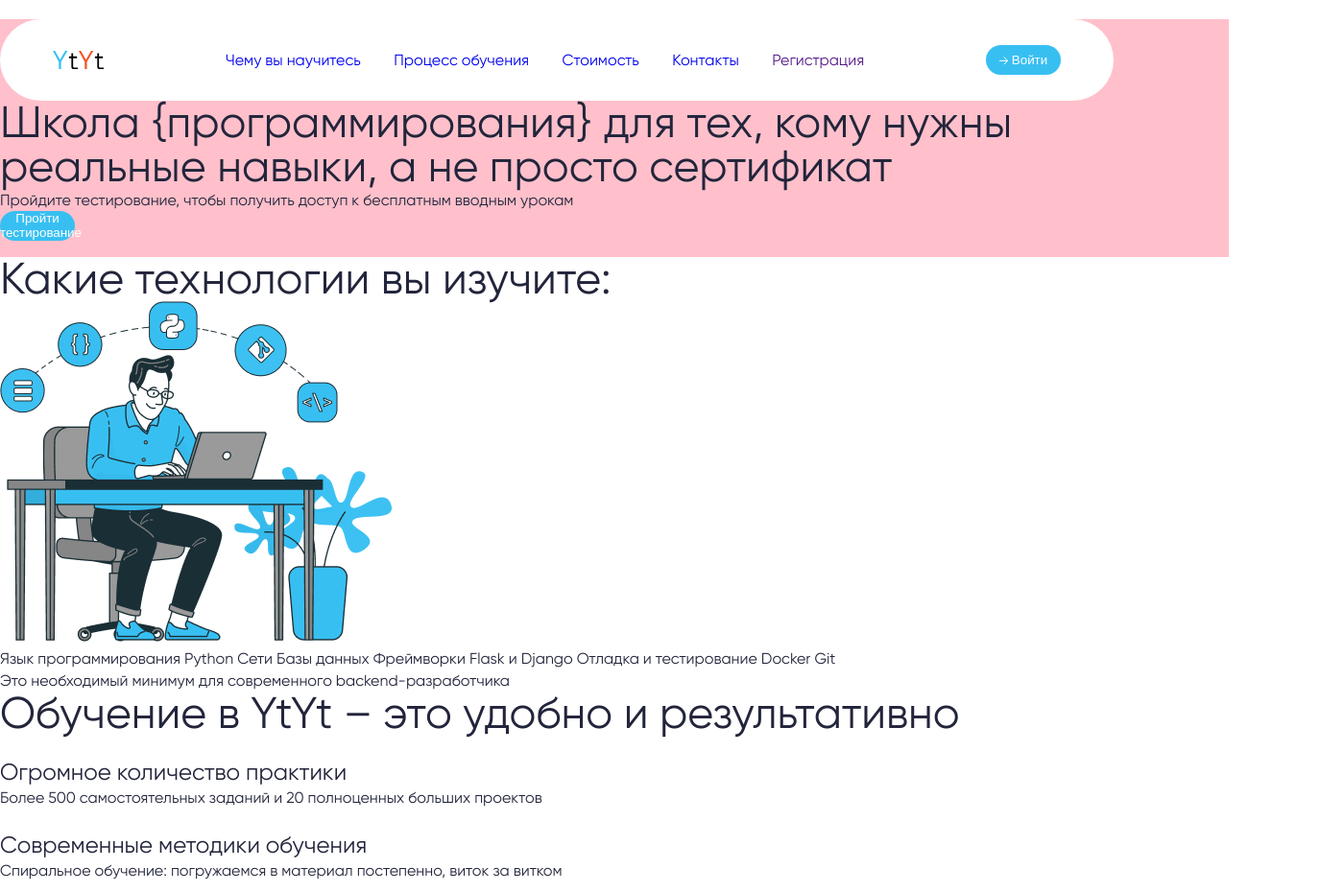
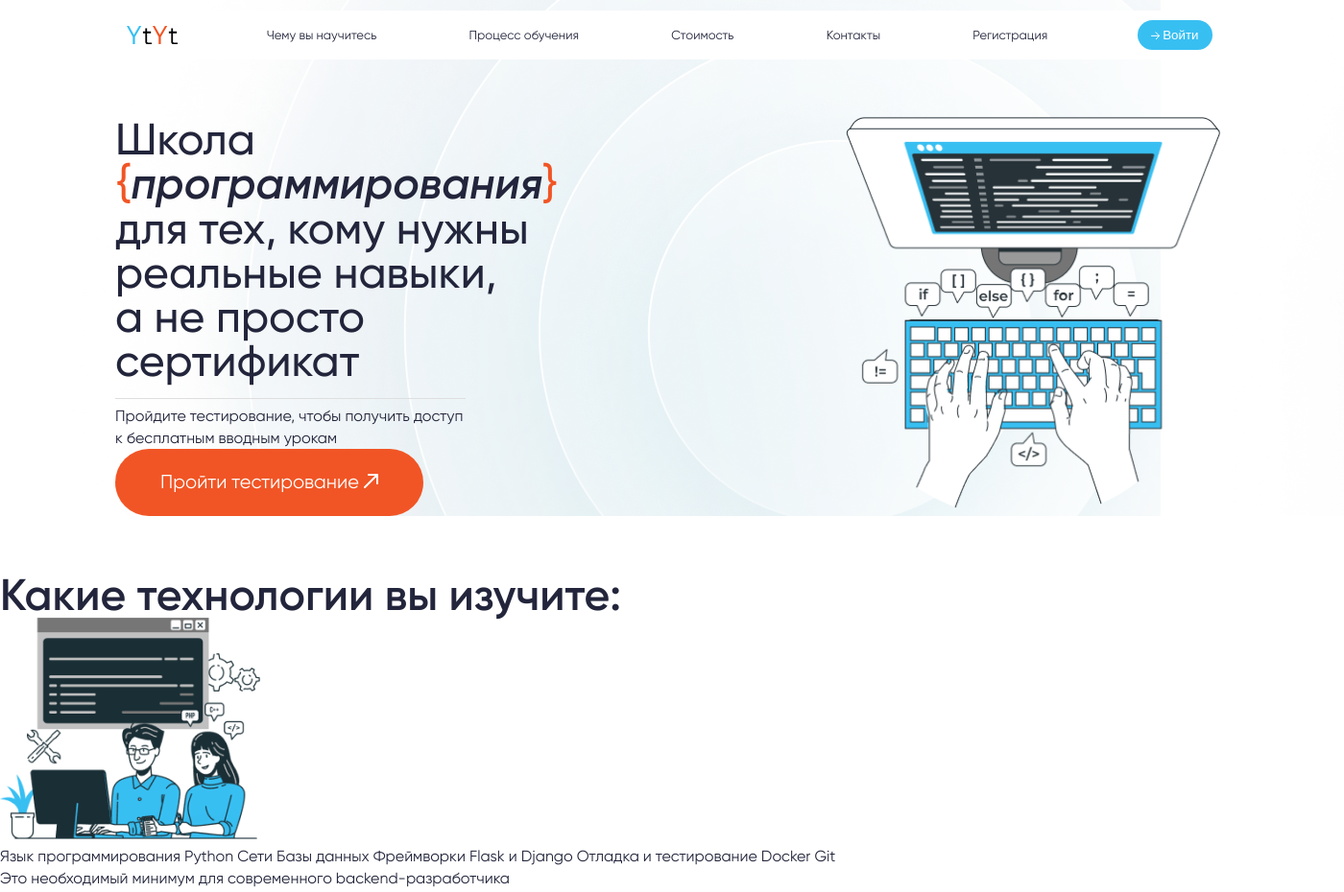
Before and after one commit to iooko/Lending__YtYt, a website: page index.html in a window 1280 px wide. Shown: the top 930 px of the page at 96% size, 1400 px wide, since content can reach past the window. Drawn offline with Linux system fonts and the light colour scheme; files whose address does not match are found by name.

Commit message:
chore: pixelPerfect method

```diff
--- a/index.html
+++ b/index.html
@@ -10,7 +10,7 @@
 <body>
     <header class="header">
         <div class="wrapper">
-            <div class="header__navigation ">
+                <div class="header__navigation">
                     <span class="logo"></span>
                     <ul class="navigation">
                         <a href="#" class="link">
@@ -29,22 +29,27 @@
                             <li class="navigation__link">Регистрация</li>
                         </a>
                     </ul>
-                <button class="button">
+                    <button class="button button_colored">
                         <span class="icon icon-arrow"></span>
                         Войти
                     </button>
                 </div>
-            <div class="header__content bg-img">
-                <div class="header__content__text">
+            <div class="layout-2-column header__column">
+                <div class="header__content">
+                    <div class="header__title">
                         <h1>
-                        Школа {программирования} для тех, кому нужны реальные навыки, а не просто сертификат
+                            Школа <span>{</span><i>программирования</i><span>}</span><br> для тех, кому нужны реальные навыки, <br>а не просто сертификат
                         </h1>
+                    </div>
                     <span class="line"></span>
-                    <p>Пройдите тестирование, чтобы получить доступ к бесплатным вводным урокам</p>
-                    <button class="button">
+                    <p class="header__text">Пройдите тестирование, чтобы получить доступ к бесплатным вводным урокам</p>
+                    <button class="button button_primary header__button">
                         Пройти тестирование
-                        <span class="icon"></span>
+                        <span class="icon icon-arrow-up"></span>
                     </button>
+                </div>
+                <div class="header__img">
+                    <img src="./img/main/02.png" alt="image" class="img_computer">
                 </div>
                 <!--ADD ARROW-DOWN-->
             </div>
--- a/sass/abstracts/_mixins.scss
+++ b/sass/abstracts/_mixins.scss
@@ -5,3 +5,11 @@
     font-weight: $weight;
     color: $color;
 }
+@mixin column($width) {
+    display: flex;
+    flex-wrap: wrap;
+    justify-content: space-between;
+    >* {
+        flex-basis: $width;
+    }
+}
--- a/sass/abstracts/_variables.scss
+++ b/sass/abstracts/_variables.scss
@@ -3,6 +3,7 @@ $color-main: #F15525;
 $color-second: #38BFF2;
 $color-addLight: #F9F8FD;
 $color-addDark: #F3F3F3;
+$color-additional: #DEDEDE;
 
 $color-blue: #5096FF;
 $color-blueDark: #4B77B9;
--- a/sass/base/_base.scss
+++ b/sass/base/_base.scss
@@ -11,11 +11,11 @@ body {
     @extend %font-primary;
 }
 h1 {
-    @include font(4.6rem, 4.6rem);
+    @include font(4.6rem, 4.6rem, normal, 500);
 
 }
 h2 {
-    @include font(4.6rem, 4.6rem);
+    @include font(4.6rem, 4.6rem, normal, 600);
 
 }
 h3 {
@@ -34,4 +34,5 @@ a {
 }
 li {
     list-style: none;
+    color: $color-dark;
 }
--- a/sass/base/_logo.scss
+++ b/sass/base/_logo.scss
@@ -2,4 +2,5 @@
     background-image: url(../../img/logotype/logo.svg);
     width: 53px;
     height: 19px;
+    margin-left: 8px;
 }
--- a/sass/components/_buttons.scss
+++ b/sass/components/_buttons.scss
@@ -1,8 +1,22 @@
 .button {
     border-radius: 75px;
     border-style: none;
+    background-color: $color-second;
+    color: $color-light;
+    cursor: pointer;
+}
+.button_colored {
+    background-color: $color-second;
     width: 78px;
     height: 31px;
-    background-color: $color-second;
-    color: $color-light;
+    margin-right: 14px;
 }
+.button_primary {
+    background-color: $color-main;
+    height: 70px;
+}
+.header__button {
+    width: 321px;
+    @include font(2rem, 100%, normal, normal, $color-light);
+    @extend %font-primary;
+}
--- a/sass/components/_icons.scss
+++ b/sass/components/_icons.scss
@@ -1,9 +1,25 @@
 .icon {
     display: inline-block;
     cursor: pointer;
+}
+.line {
+    display: inline-block;
+    width: 365px;
+    height: 1px;
+    background-color: $color-additional;
 }
 .icon-arrow {
     width: 9px;
     height: 8px;
     background-image: url(../../img/icons/arrow-right.svg);
 }
+.img_computer {
+    width: 390px;
+    height: 408px;
+    padding-left: 230px;
+}
+.icon-arrow-up {
+    background-image: url(../../img/icons/arrow-up.svg);
+    height: 15px;
+    width: 15px;
+}
--- a/sass/components/_navigation.scss
+++ b/sass/components/_navigation.scss
@@ -1,5 +1,8 @@
 .navigation {
-    width: 700px;
+    width: 910px;
     display: flex;
     justify-content: space-around;
+    li {
+        @include font(1.3rem, 100%)
+    }
 }
--- a/sass/layout/_all.scss
+++ b/sass/layout/_all.scss
@@ -1,2 +1,3 @@
 @import "./wrapper";
 @import "./header";
+@import './columns';
--- /dev/null
+++ b/sass/layout/_columns.scss
@@ -0,0 +1,3 @@
+.layout-2-column {
+    @include column(45%);
+}
--- a/sass/layout/_header.scss
+++ b/sass/layout/_header.scss
@@ -1,13 +1,33 @@
+.header {
+    background-image: url(../../img/background_img/01.png);
+    margin: 0 auto;
+    width: 1400px;
+    padding-top: 11px;
+}
 .header__navigation {
-    max-width: 1160px;
-    height: 85px;
-    border-radius: 80px;
+    max-width: 1153px;
+    height: 51px;
+    border-radius: 75px;
     background-color: $color-light;
     display: flex;
-    justify-content: space-around;
+    justify-content: space-between;
     align-items: center;
-    margin-top: 20px;
 }
-.header {
-    background-color: pink;
+
+.header__column {
+    margin: 60px 120px
 }
+.header__title {
+    span {
+        color: $color-main;
+    }
+    i {
+        @include font(4.6rem, 4.6rem, italic, 600)
+    }
+}
+.header__text {
+    width: 365px;
+}
+.header__img {
+    margin: 0 auto;
+}
--- a/sass/layout/_wrapper.scss
+++ b/sass/layout/_wrapper.scss
@@ -1,4 +1,6 @@
 .wrapper {
     max-width: 1400px;
-    margin: 0 auto;
+    >* {
+        margin: 0 auto;
+    }
 }
```
Also changed, not shown: img/background_img/01.png (added), img/icons/arrow-up.svg (added), img/main/01.png (renamed from img/main/img1.png), img/main/02.png (added), sass/base/_all.scss (line endings or trailing spaces), sass/style.css, 2 other files. Lines whose indentation alone changed are shown as unchanged.
